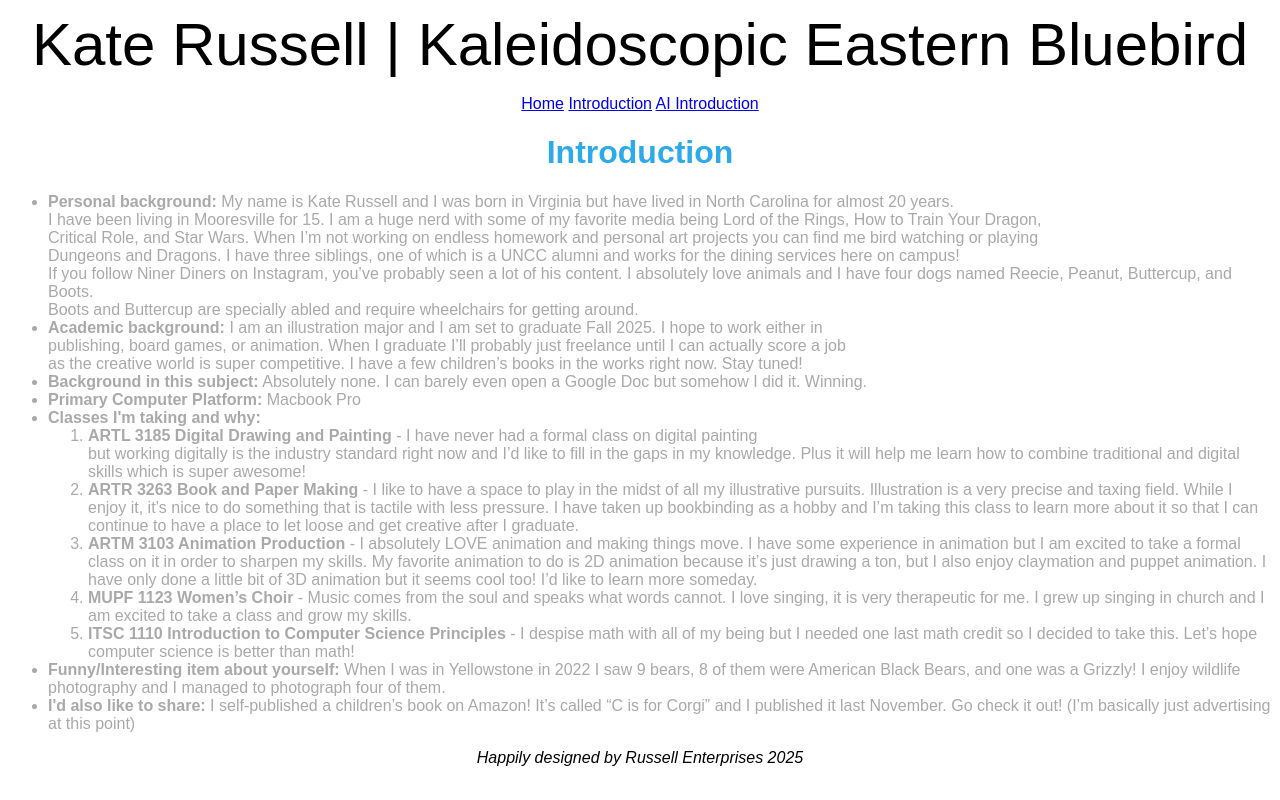
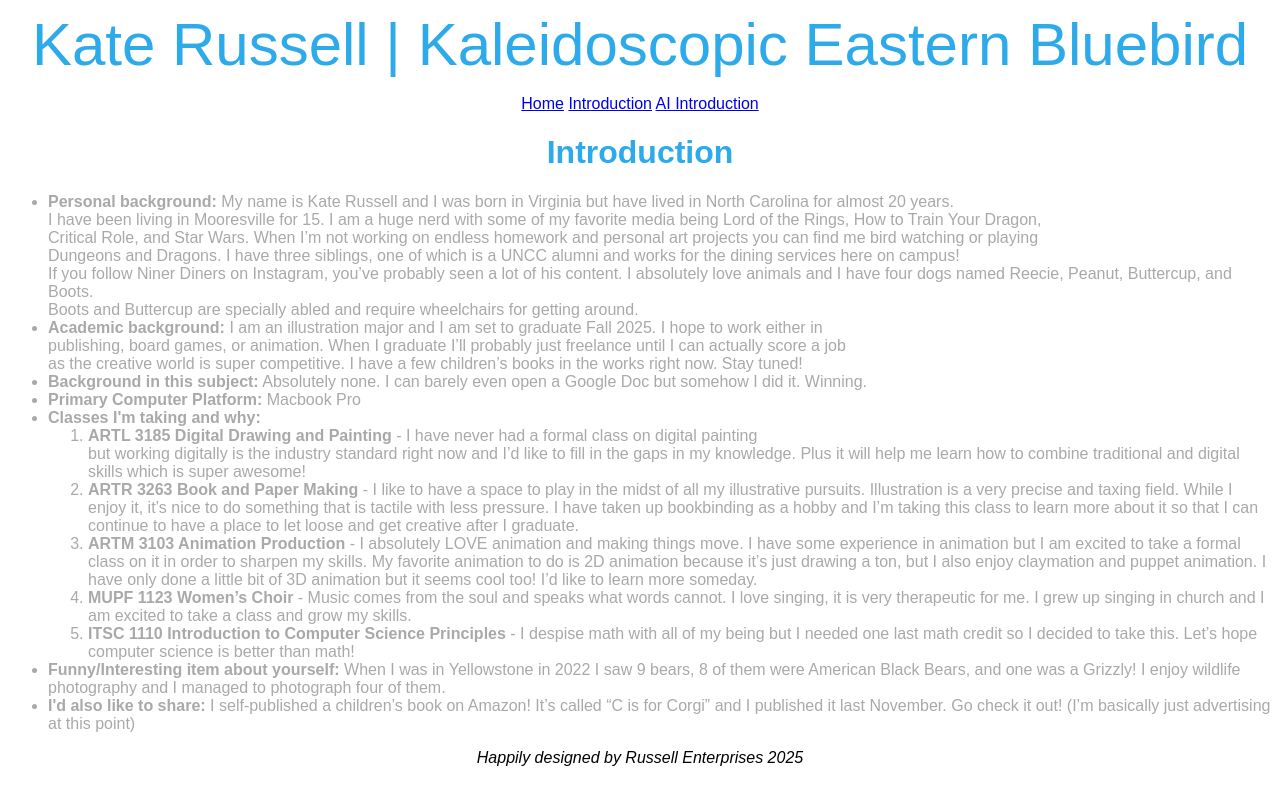
Before and after one commit to KateRussell-class-proj/KateRussell-class-proj.github.io, a plain HTML site: page Introduction.html in a window 1280 px wide. Drawn offline with Linux system fonts and the light colour scheme.

Commit message:
Update Introduction.html

```diff
--- a/Introduction.html
+++ b/Introduction.html
@@ -17,6 +17,7 @@ Kate Russell | Kaleidoscopic Eastern Bluebird
         font-family:sans-serif;
         text-align:center;
         margin-top: 10px;
+         color: rgb(45,170,234);
       }
       .list{
          font-family:sans-serif;
```
